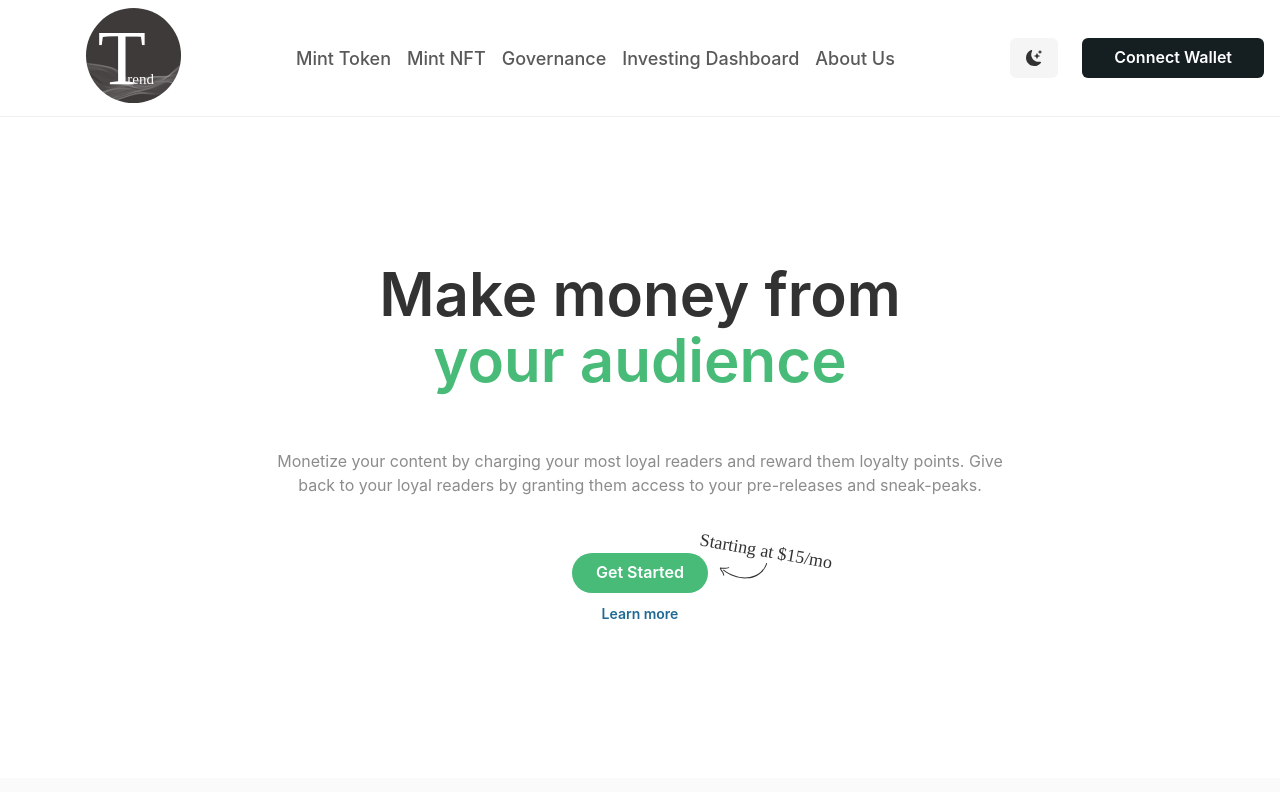
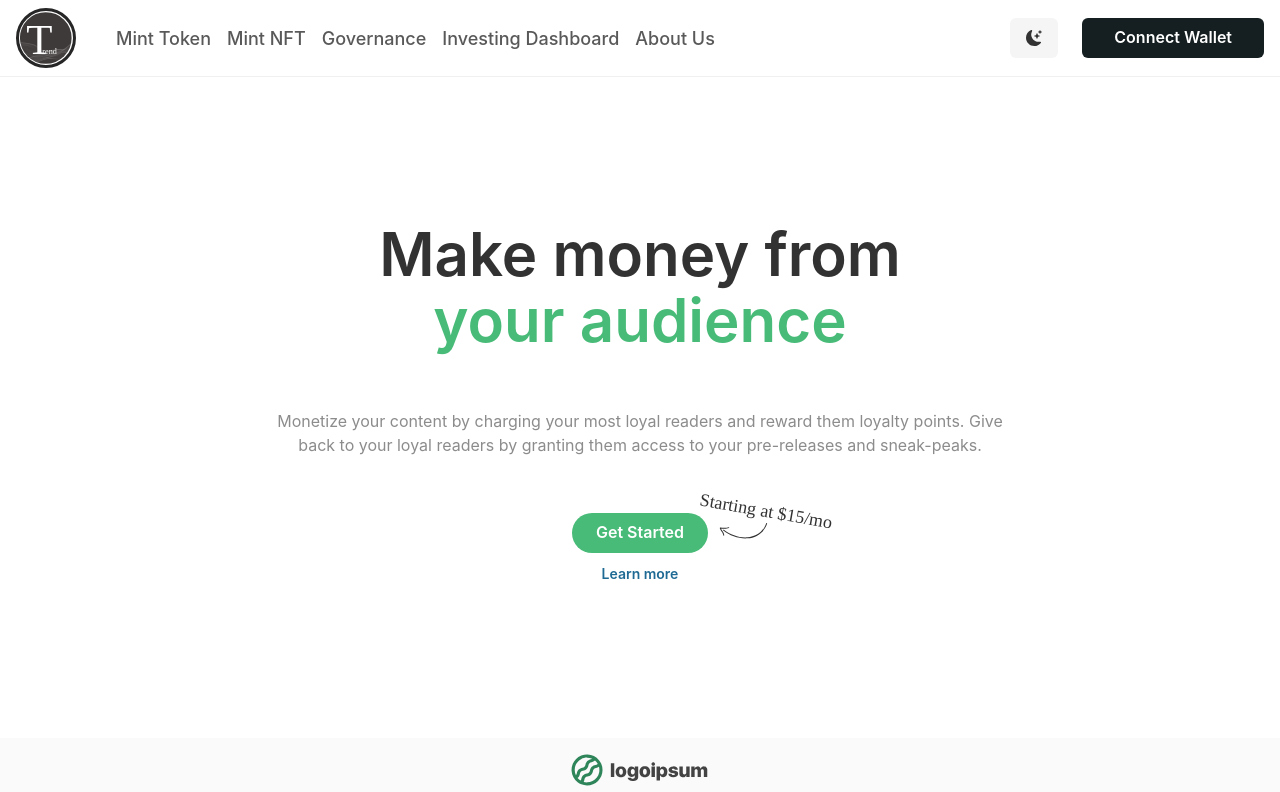
Before and after one commit to stevecyj/krypto-final, a React (Vite) app: page /#/index in a window 1280 px wide. Shown: the top 792 px of the page. Built offline with nearby package versions, Linux system fonts and the light colour scheme.

Commit message:
feat: update logo

```diff
--- a/src/components/Navbar.tsx
+++ b/src/components/Navbar.tsx
@@ -56,7 +56,16 @@ export default function WithSubnavigation() {
             color={useColorModeValue('gray.800', 'white')}
           >
             <Link as={RouterDomLink} to='/index'>
-              <Image src={TrendLogo} className='image' w={60} h={100} />
+              <Image
+                borderRadius='full'
+                borderColor={useColorModeValue('gray.900', 'gray.300')}
+                borderWidth='3px'
+                borderStyle='solid'
+                src={TrendLogo}
+                className='image'
+                boxSize={'60px'}
+                alt='logo'
+              />
             </Link>
           </Text>
 
```
Also changed, not shown: src/assets/LOGO.svg.
